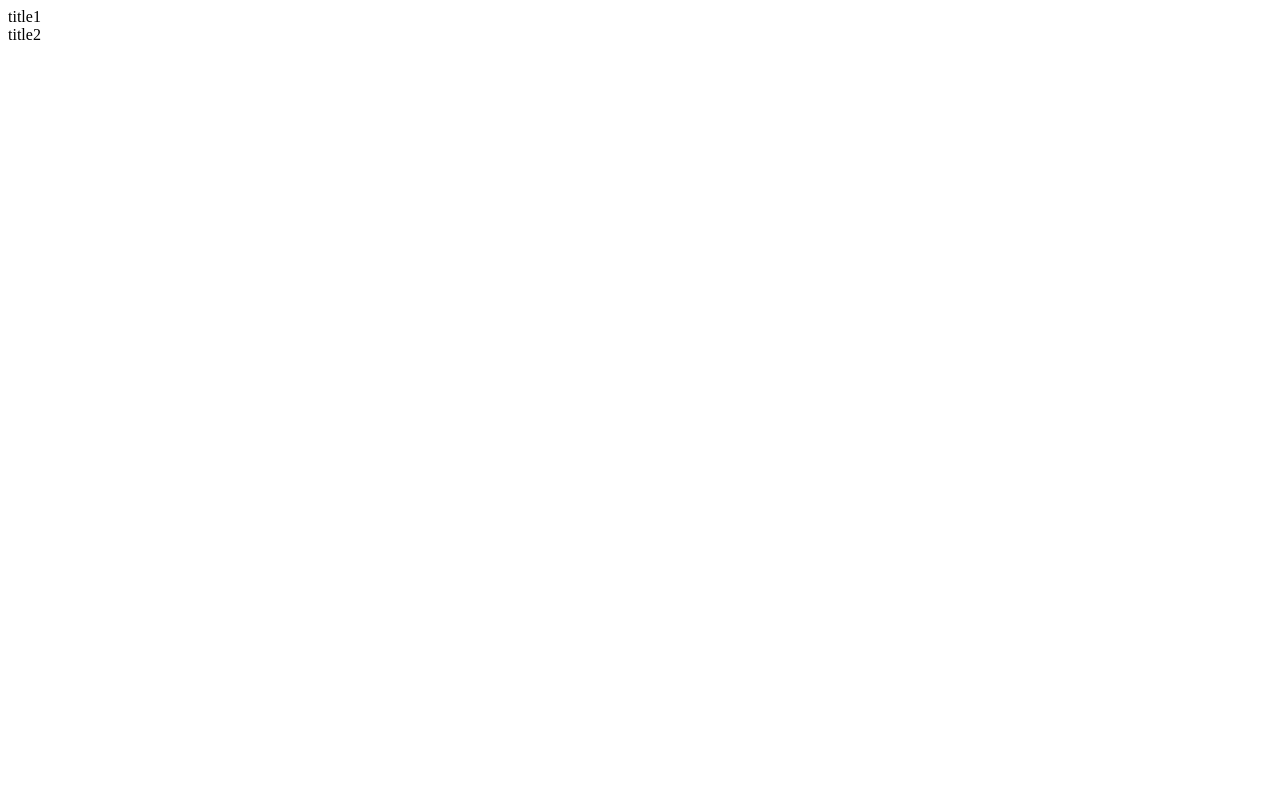
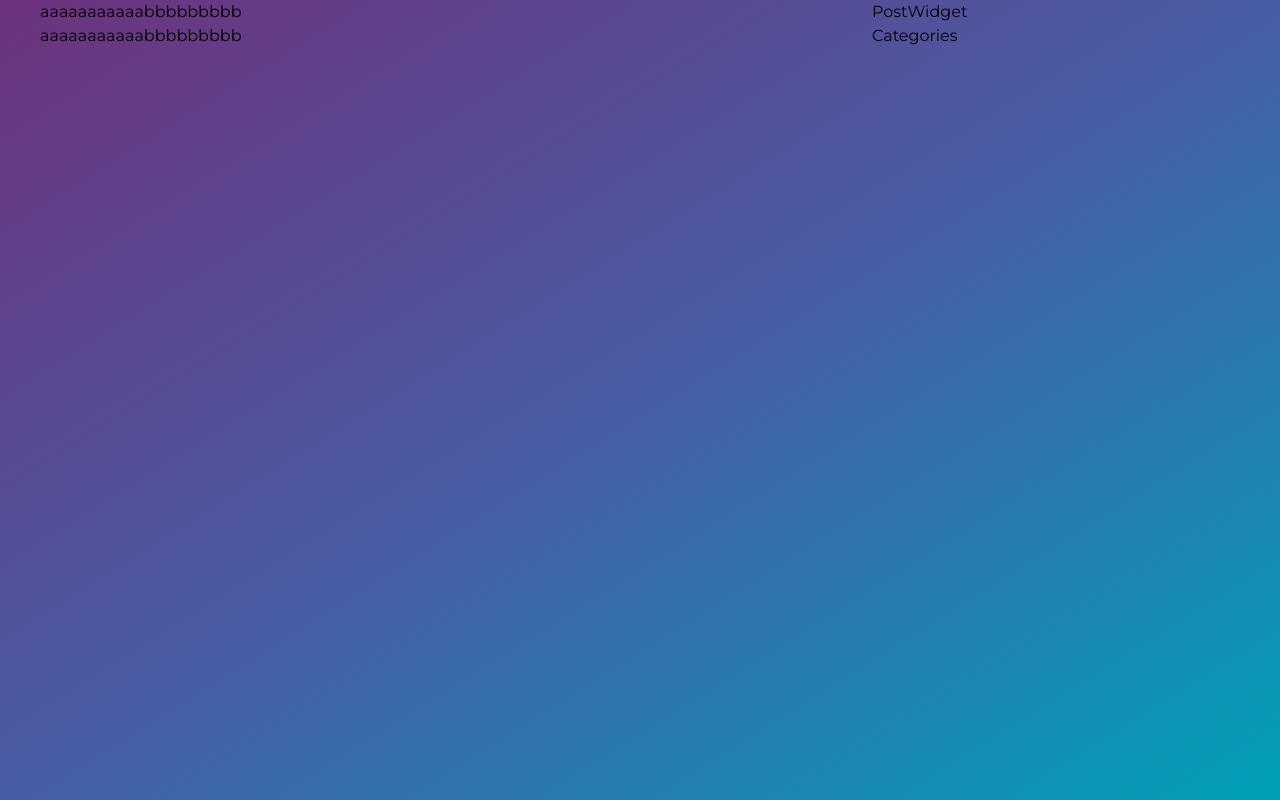
Before and after one commit to diebraga/blog_graphcms, a Next.js app: page / in a window 1280 px wide. Built offline with nearby package versions, Linux system fonts and the light colour scheme.

Commit message:
header categorie post card an postwidget initial

```diff
--- /dev/null
+++ b/@types/index.ts
@@ -0,0 +1,5 @@
+export type BlogPost = {
+  // id: string
+  title: string
+  exerpt: string
+}
--- a/package.json
+++ b/package.json
@@ -11,7 +11,8 @@
   "dependencies": {
     "next": "11.1.2",
     "react": "17.0.2",
-    "react-dom": "17.0.2"
+    "react-dom": "17.0.2",
+    "sass": "^1.44.0"
   },
   "devDependencies": {
     "@types/react": "17.0.27",
--- /dev/null
+++ b/src/components/Header.tsx
@@ -0,0 +1,31 @@
+import Link from 'next/link'
+
+export default function Header() {
+  const categories = [
+    {name: 'name', slug: 'name'}
+  ]
+  return (
+    <div className='container mx-auto px-10 mb-8'>
+      <div className='border-b w-full inline-block border-blue-400 py-8'>
+        <div className='md:float-left block'>
+          <Link href='/' passHref>
+            <span className='cursor-pointer font-bold text-4xl text-white'>
+              Little Blog
+            </span>
+          </Link>
+        </div>
+        <div className='hidden md:float-left md:contents'>
+          {categories.map((categorie, index) => {
+            return (
+              <Link key={categorie.slug} href={`/category/${categorie.slug}`}>
+                <span className='md:float-right mt-2 align-middle text-white ml-4 font-semibold cursor-pointer'>
+                  {categorie.name}
+                </span>
+              </Link>
+            )
+          })}
+        </div>
+      </div>
+    </div>
+  )
+}
--- a/src/components/PostCard.tsx
+++ b/src/components/PostCard.tsx
@@ -1,7 +1,14 @@
-export default function PostCard() {
+import { BlogPost } from "../../@types"
+
+type PostCardProps = {
+  post: BlogPost
+}
+
+export function PostCard({ post }: PostCardProps) {
   return (
     <div>
-
+      {post.title}
+      {post.exerpt}
     </div>
   )
 }
--- a/src/components/PostWidget.tsx
+++ b/src/components/PostWidget.tsx
@@ -1,7 +1,7 @@
-export default function PostWidget() {
+export function PostWidget() {
   return (
     <div>
-
+      PostWidget
     </div>
   )
 }
--- a/src/pages/_app.tsx
+++ b/src/pages/_app.tsx
@@ -1,5 +1,6 @@
 import type { AppProps } from 'next/app';
 import 'tailwindcss/tailwind.css';
+import '../styles/globals.scss'
 
 function MyApp({ Component, pageProps }: AppProps) {
   return <Component {...pageProps} />;
--- a/src/pages/index.tsx
+++ b/src/pages/index.tsx
@@ -1,28 +1,32 @@
 import type { NextPage } from 'next';
 import Head from 'next/head';
+import { Categories } from '../components/Categories';
+import { PostCard } from '../components/PostCard';
+import { PostWidget } from '../components/PostWidget';
 
 const Home: NextPage = () => {
+
+  const posts = [
+    {title: 'aaaaaaaaaaa', exerpt: 'bbbbbbbbb'},
+    {title: 'aaaaaaaaaaa', exerpt: 'bbbbbbbbb'}
+  ]
   return (
     <div className='container mx-auto px-10 mb-8'>
       <Head>
         <title>Little Blog</title>
-        <meta name="description" content="Generated by create next app" />
+        <meta name="description" content="" />
         <link rel="icon" href="/favicon.ico" />
       </Head>
 
       <div className='grid grid-cols-1 lg:grid-cols-12 gap-12'>
         <div className='lg:col-span-8 col-span-1'>
-          <div>
-            title1
-          </div>
-          <div>
-          title2
-          </div>
+          {posts.map((post, index) => <PostCard key={index} post={post}/> )}
         </div>
 
         <div className='lg:col-span-4 col-span-1'>
           <div className='lg:sticky relative top-8'>
-
+            <PostWidget />
+            <Categories />
           </div>
         </div>
       </div>
--- /dev/null
+++ b/src/styles/globals.scss
@@ -0,0 +1,62 @@
+@tailwind base;
+@tailwind components;
+@tailwind utilities;
+
+@import url('https://fonts.googleapis.com/css2?family=Montserrat:wght@300;400;700&display=swap');
+
+html,
+body {
+  padding: 0;
+  margin: 0;
+  font-family: 'Montserrat', sans-serif;
+  &:before{
+    content:'';
+    content: "";
+    width: 100%;
+    height: 100vh;
+    background: linear-gradient(to right bottom, #6d327c, #485DA6, #00a1ba);
+    position: fixed;
+    left: 0;
+    top: 0;
+    z-index: -1;
+    background-position: 50% 50%;
+    background-repeat: no-repeat;
+    background-size: cover;
+  }
+}
+
+.text-shadow{
+  text-shadow: 0px 2px 0px rgb(0 0 0 / 30%);
+}
+
+.adjacent-post{
+  & .arrow-btn{
+    transition: width 300ms ease;
+    width: 50px;
+  }
+  &:hover{
+    & .arrow-btn{
+      width: 60px;
+    }
+  }
+}
+
+.react-multi-carousel-list {
+  & .arrow-btn{
+    transition: width 300ms ease;
+    width: 50px;
+    &:hover{
+      width: 60px;
+    }
+  }
+
+}
+
+a {
+  color: inherit;
+  text-decoration: none;
+}
+
+* {
+  box-sizing: border-box;
+}
```
Also changed, not shown: styles/css-notification.module.css (deleted, +0 -31 lines), 1 other file (tests, documents, lock files or other folders).
